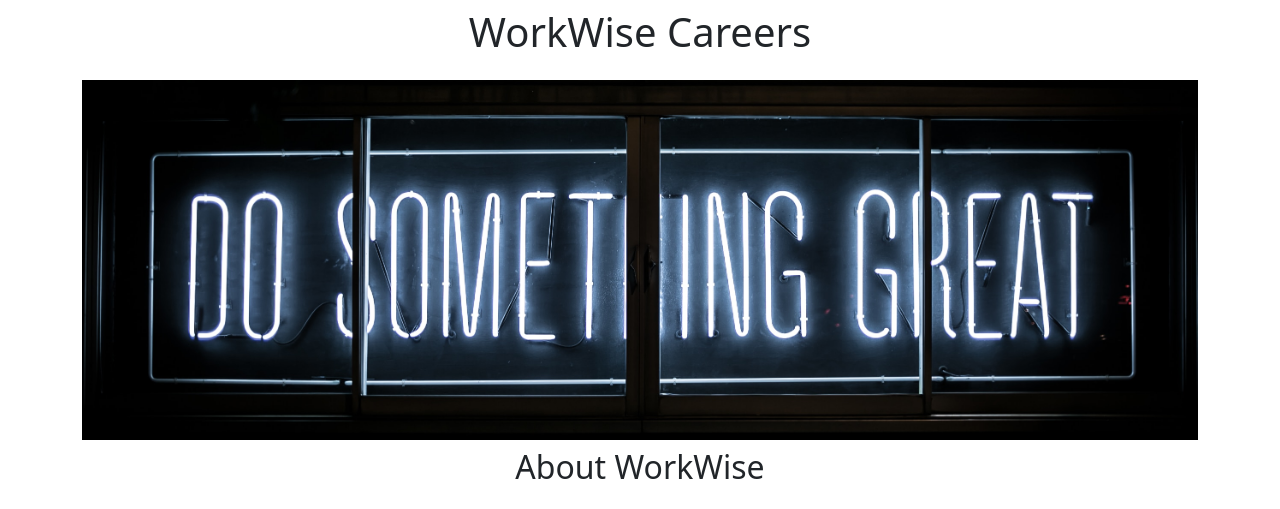
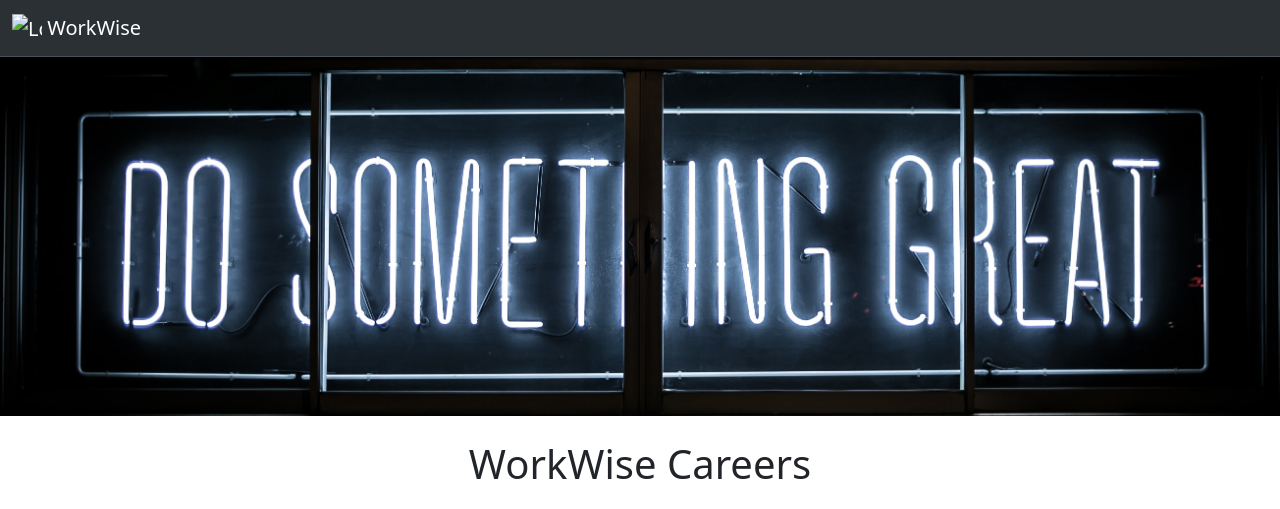
Before and after one commit to bhanupgpt/careers-website-v2, a Flask app: page / in a window 1280 px wide. Shown: the top 509 px of the page. Run offline with Flask 3, Linux system fonts and the light colour scheme.

Commit message:
aesthetic changes

```diff
--- /dev/null
+++ b/templates/footer.html
@@ -0,0 +1,6 @@
+<div class="container">
+  <footer class="py-3 my-4">
+
+    <p class="text-center text-body-secondary">&copy; 2023 WorWise Careers, Inc</p>
+  </footer>
+</div>
--- a/templates/index.html
+++ b/templates/index.html
@@ -9,51 +9,35 @@
 
   <title>WorkWise Careers</title>
   <style>
-
-    /* h1 {
-      font-size: 40px;
-      font-family: Roboto;
-      font-weight: normal;
-      color: rgb(50, 50, 50);
-      text-align: center;
-    } */
     #banner {
       width: 100%;
       height: 360px;
       object-fit: cover;
+      margin-bottom: 16px;
     }
-    /* h2 {
-      font-family: Roboto;
-      font-size: 32px;
-      color: rgb(100, 100, 100);
-      text-align: center;
-      font-weight: normal;
-    }
-    .aboutText, .openingsText {
-      font-family: Roboto;
-      color; rgb(80, 80, 80);
-    }
-    #container {
-      max-width: 720px;
-      margin: 0 auto 0 auto;
-    }
-    #contactbutton {
-      text-align: center;
-    }
-     */
+
   </style>
   <link rel="icon" type="image/x-icon" href="/images/favicon.ico">
 </head>
 <body>
+  {% include 'nav.html' %}
+  <img id="banner" class="img-fluid" src="https://careers-website--bhanupgpt.repl.co/static/banner.jpg" alt="banner image">
+
   <div class="container">
     <h1 class="text-center mt-2 mb-4">WorkWise Careers </h1>
 
-    <img id="banner" class="img-fluid" src="https://careers-website--bhanupgpt.repl.co/static/banner.jpg" alt="banner image">
+    <div class="row">
+      <div class="col-md-6">
+        <p class="lead">Lorem Ipsum is simply dummy text of the printing and typesetting industry. Lorem Ipsum has been the industry's standard dummy text ever since the 1500s, when an unknown printer took a galley of type and scrambled it to make a type specimen book. It has survived not only five centuries, but also the leap into electronic typesetting, remaining essentially unchanged. It was popularised in the 1960s with the release of Letraset sheets containing Lorem Ipsum passages, and more recently with desktop publishing software like Aldus PageMaker including versions of Lorem Ipsum.</p>
+      </div>
+      <div class="d-none d-md-block col-md-6">
+        <img src="/static/ppl.jpg" alt="ppl working" height="320px" >
+      </div>
 
-    <h2 class="text-center mt-2 mb-4">About WorkWise</h2>
-    <p class="lead">Lorem Ipsum is simply dummy text of the printing and typesetting industry. Lorem Ipsum has been the industry's standard dummy text ever since the 1500s, when an unknown printer took a galley of type and scrambled it to make a type specimen book. It has survived not only five centuries, but also the leap into electronic typesetting, remaining essentially unchanged. It was popularised in the 1960s with the release of Letraset sheets containing Lorem Ipsum passages, and more recently with desktop publishing software like Aldus PageMaker including versions of Lorem Ipsum.</p>
+    </div>
 
-    <h2 class="text-center mt-2 mb-4">Job Openings</h2>
+    <h2 class="text-center mt-4 mb-4">Job Openings</h2>
+
     <div>
       {% for job in jobs %}
         {% include 'openjobs.html'%}
@@ -61,10 +45,10 @@
     </div>
 
     <div class="text-center">
-      <button type="button" class="btn btn-secondary btn-lg">Contact Us</button>
-      <p class="mt-4">Copyright 2022, Bhanupriya Gupta</p>
+      <a href="mailto:bhanu@kgpian.iitkgp.ac.in" type="button" class="btn btn-secondary btn-lg">Contact Us</a>
     </div>
 
 </div>
+  {% include 'footer.html' %}
 </body>
 </html>
--- /dev/null
+++ b/templates/nav.html
@@ -0,0 +1,11 @@
+<nav class="navbar bg-body-tertiary bg-dark border-bottom border-bottom-dark shadow fixed-top" data-bs-theme="dark">
+  <div class="container-fluid">
+    <a class="navbar-brand" href="#">
+      <img src="/static/logo.svg" alt="Logo" width="30" height="24" class="d-inline-block align-text-top">
+      WorkWise
+    </a>
+  </div>
+</nav>
+<div style="height:56px;">
+
+</div>
```
Also changed, not shown: static/logo.svg (added), 1 other file.
